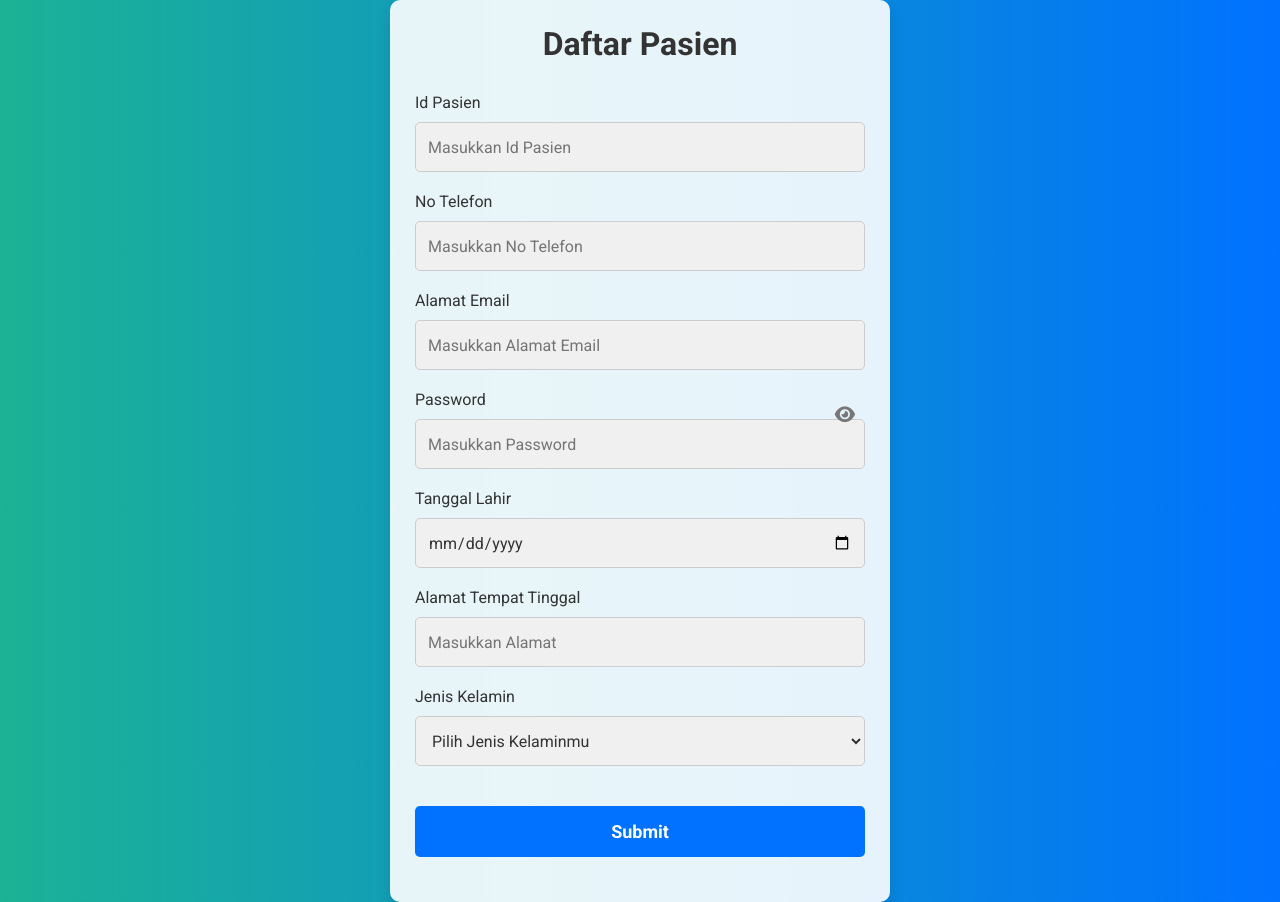
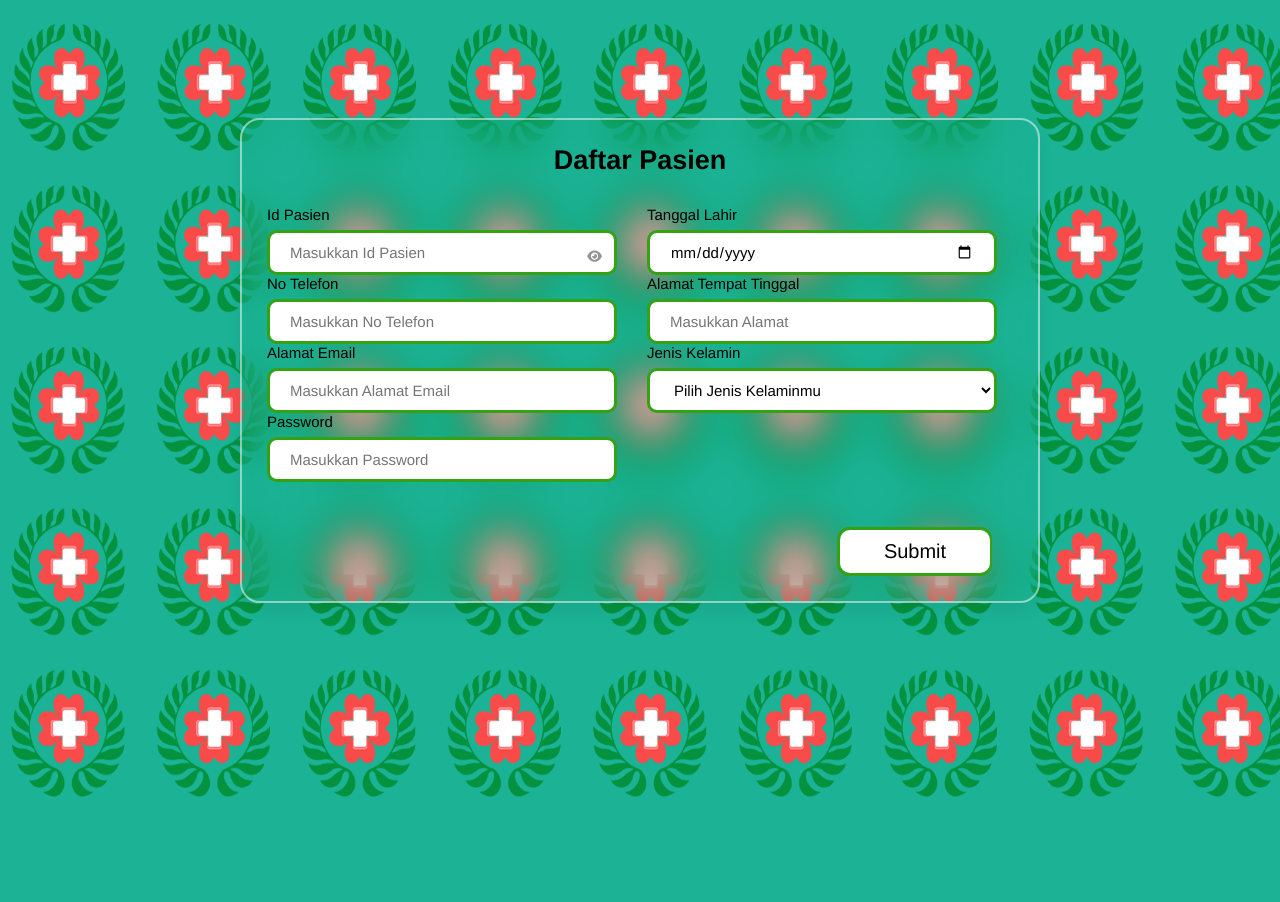
Before and after one commit to sabiliwafa29/DataPasien, a website: page index.html in a window 1280 px wide. After the commit the page ends 810 px from the top, so only its background shows below. Drawn offline with Linux system fonts and the light colour scheme; a script that the page names is missing.

Commit message:
perubahan css style

```diff
--- a/halaman1.css
+++ b/halaman1.css
@@ -1,10 +1,25 @@
-@import url('https://fonts.googleapis.com/css2?family=Roboto:wght@400;500;700&display=swap');
+@import url('https://fonts.googleapis.com/css2?family=Open+Sans:wght@400;500;600;700&display=swap');
+
+.logo{
+  position: absolute;
+  top: 10px; /* Sesuaikan sesuai keinginan Anda */
+  left: 10px; /* Sesuaikan sesuai keinginan Anda */
+  width: 100%;
+  height: 100%;
+}
+.container{
+  display: flex;
+}
+form {
+  position: relative;
+  z-index: 1;
+}
 
 * {
   margin: 0;
   padding: 0;
   box-sizing: border-box;
-  font-family: 'Roboto', sans-serif;
+  font-family: 'Poppins', Helvetica;
 }
 
 body {
@@ -12,100 +27,122 @@ body {
   align-items: center;
   justify-content: center;
   padding: 0 10px;
-  min-height: 100vh;
-  background: linear-gradient(to right, #1BB295, #0072ff); /* Gradient background for a dynamic look */
+  min-height: 90vh;
+  background: #1BB295;
 }
 
 form {
   padding: 25px;
-  background: rgba(255, 255, 255, 0.9); /* Slightly transparent background */
-  max-width: 500px;
-  width: 100%;
-  border-radius: 10px;
-  box-shadow: 0 10px 15px rgba(0, 0, 0, 0.1);
+  background: transparent;
+  border: 2px solid rgba(255, 255, 255, 0.5);
+  /* max-width: 800px; */
+  width: 800px;
+  margin: 0 auto;
+  border-radius: 20px;
+  backdrop-filter: blur(20px);
+  box-shadow: 0 10px 15px rgba(0, 0, 0, 0.05);
 }
 
 form h2 {
-  font-size: 32px;
+  font-size: 27px;
   text-align: center;
   margin: 0px 0 30px;
-  color: #333; /* Dark text color */
 }
 
 form .form-group {
-  margin-bottom: 20px;
+  margin-bottom: 15px;
   position: relative;
+}
+
+form .form-group1 {
+  margin-bottom: 15px;
+  padding-left: 30px;
+}
+#fullname, #number, #email, #password, #date, #address, #gender{
+  border: 3px solid #35a114;
+  background-position: 10px 10px;
+  background-repeat: no-repeat;
+  padding-left: 20px;
+  padding-right: 20px;
+  border-radius: 10px;
+  width: 350px;
 }
 
 form label {
   display: block;
-  font-size: 16px;
-  margin-bottom: 10px;
-  color: #333;
+  font-size: 15px;
+  margin-bottom: 7px;
 }
 
 form input,
 form select {
-  height: 50px;
-  padding: 12px;
+  height: 45px;
+  padding: 10px;
   width: 100%;
-  font-size: 16px;
+  font-size: 15px;
   outline: none;
-  background: #f0f0f0; /* Light background color */
-  border-radius: 5px;
-  border: 1px solid #ccc;
-  color: #333;
+  background: #fff;
+  border-radius: 3px;
+  border: 1px solid #bfbfbf;
 }
 
 form input:focus,
 form select:focus {
-  border-color: #0072ff; /* Highlight color on focus */
+  border-color: #9a9a9a;
 }
 
 form input.error,
 form select.error {
-  border-color: #ff4d4d;
-  background: #f9c0c0; /* Lighter background color for errors */
+  border-color: #a50000;
+  background: #f9f0f1;
 }
 
 form small {
   font-size: 14px;
   margin-top: 5px;
   display: block;
-  color: #ff4d4d;
+  color: #a50000;
 }
 
 form .password i {
   position: absolute;
-  right: 10px;
-  height: 50px;
-  top: 50%;
-  transform: translateY(-50%);
-  font-size: 18px;
+  right: 0px;
+  height: 45px;
+  top: 28px;
+  font-size: 13px;
+  line-height: 45px;
+  width: 45px;
   cursor: pointer;
-  color: #777;
+  color: #939393;
+  text-align: center;
 }
 
 .submit-btn {
-  margin-top: 40px;
+  margin-top: 30px;
+  border: 3px solid #35a114;
+  border-radius: 12px;
+  width: 155px;
+  margin-left: 570px;
 }
 
 .submit-btn input {
-  color: #fff;
+  width: 150px;
+  color: black;
   border: none;
   height: auto;
-  font-size: 18px;
-  padding: 15px 0;
-  border-radius: 5px;
+  font-size: 20px;
+  padding: 10px 0;
+  border-radius: 10px;
   cursor: pointer;
-  font-weight: 700;
+  font-weight: 500;
   text-align: center;
-  background: #0072ff; /* Dynamic color for the submit button */
-  transition: background 0.2s ease;
+  background: #ffffff;
+  transition: 0.2s ease;
 }
 
 .submit-btn input:hover {
-  background: #0056b3; /* Darker color on hover */
+  background: #0d5e4e;
+  color: white;
 }
 
 /* Add this CSS for the modal */
@@ -116,7 +153,7 @@ form .password i {
   left: 0;
   width: 100%;
   height: 100%;
-  background: rgba(0, 0, 0, 0.7);
+  background-color: rgba(0,0,0,0.5);
 }
 
 .modal-content {
@@ -124,23 +161,46 @@ form .password i {
   top: 50%;
   left: 50%;
   transform: translate(-50%, -50%);
-  background: #f0f0f0;
-  padding: 30px;
+  background-color: #fefefe;
+  padding: 20px;
   text-align: center;
-  border-radius: 10px;
-  box-shadow: 0 10px 20px rgba(0, 0, 0, 0.2);
 }
 
 .close {
-  color: #777;
+  color: #aaa;
   float: right;
-  font-size: 32px;
+  font-size: 28px;
   font-weight: bold;
 }
 
 .close:hover,
 .close:focus {
-  color: #333;
+  color: black;
   text-decoration: none;
   cursor: pointer;
 }
+
+.next-page-btn {
+  position: fixed;
+  bottom: 20px; /* Sesuaikan jarak dari bawah sesuai keinginan Anda */
+  right: 20px; /* Sesuaikan jarak dari kanan sesuai keinginan Anda */
+  display: flex;
+  align-items: center;
+  padding: 10px;
+  background-color: #000000;
+  color: #fff;
+  text-decoration: none;
+  border-radius: 10px;
+}
+
+.next-page-btn span {
+  margin-right: 8px; /* Sesuaikan jarak antara teks dan ikon */
+}
+
+.next-page-btn i {
+  font-size: 20px; /* Sesuaikan ukuran ikon sesuai keinginan Anda */
+}
+
+.next-page-btn:hover {
+  background-color: #2980b9;
+}
--- a/index.html
+++ b/index.html
@@ -4,6 +4,7 @@
   <head>
     <meta charset="UTF-8">
     <meta name="viewport" content="width=device-width, initial-scale=1.0">
+    <img src="Bg.png" alt="Your Logo" class="logo">
     <title>Daftar Pasien</title>
 
     <link rel="stylesheet" href="halaman1.css">
@@ -13,32 +14,36 @@
   <body>
     <form id="patient">
       <h2>Daftar Pasien</h2>
-      <div class="form-group fullname">
+      <div class="container">
+        <div class="form-group">
+          <div class="fullname">
             <label for="fullname">Id Pasien</label>
-        <input type="text" id="idpasien" placeholder="Masukkan Id Pasien">
+            <input type="text" id="fullname" placeholder="Masukkan Id Pasien">
           </div>
-      <div class="form-group fullname">
-        <label for="fullname">No Telefon</label>
-        <input type="text" id="telfon" placeholder="Masukkan No Telefon">
+          <div class="number">
+            <label for="number">No Telefon</label>
+            <input type="text" id="number" placeholder="Masukkan No Telefon">
           </div>
-      <div class="form-group email">
+          <div class="email">
             <label for="email">Alamat Email</label>
             <input type="text" id="email" placeholder="Masukkan Alamat Email">
           </div>
-      <div class="form-group password">
+          <div class="password">
             <label for="password">Password</label>
             <input type="password" id="password" placeholder="Masukkan Password">
             <i id="pass-toggle-btn" class="fa-solid fa-eye"></i>
           </div>
-      <div class="form-group date">
+        </div>
+        <div class="form-group1">
+          <div class="date">
             <label for="date">Tanggal Lahir</label>
-        <input type="date" id="tanggal" placeholder="Select your date">
+            <input type="date" id="date" placeholder="Select your date">
           </div>
-      <div class="form-group fullname">
-        <label for="fullname">Alamat Tempat Tinggal</label>
-        <input type="text" id="alamat" placeholder="Masukkan Alamat">
+          <div class="address">
+            <label for="address">Alamat Tempat Tinggal</label>
+            <input type="text" id="address" placeholder="Masukkan Alamat">
           </div>
-      <div class="form-group gender">
+          <div class="gender">
             <label for="gender">Jenis Kelamin</label>
             <select id="gender">
               <option value="" selected disabled>Pilih Jenis Kelaminmu</option>
@@ -46,10 +51,13 @@
               <option value="Female">Perempuan</option>
             </select>
           </div>
-      <div class="form-group submit-btn">
-        <input onclick="submitPatient(event)" type="submit" value="Submit">
+        </div>
+      </div>
+      <div class="submit-btn">
+        <input type="submit" value="Submit">
       </div>
     </form>
+
     <script>
       // Wait for the page to load before executing JavaScript
       document.addEventListener('DOMContentLoaded', async function () {
```
Also changed, not shown: coba.html (added, +87 -0 lines), Bg.png (added). Lines whose indentation alone changed are shown as unchanged.
